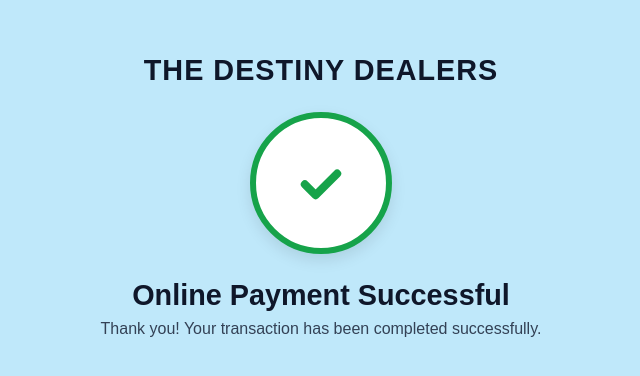
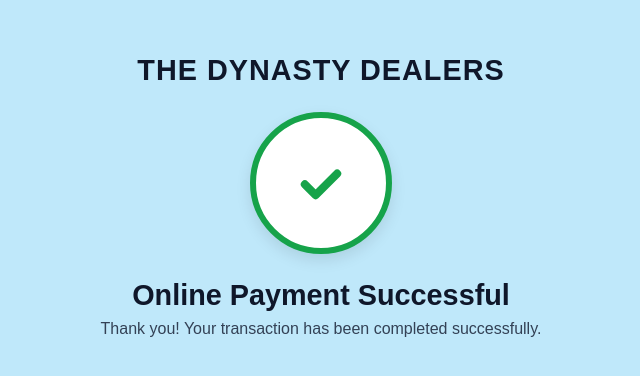
Before and after one commit to SupremeYash/Anuj, a plain HTML site: page index.html in a window 1280 px wide. Shown: the part 196-572 px from the top of the page, without its empty margins (319-959 px from the left). Drawn offline with Linux system fonts and the light colour scheme.

Commit message:
Update index.html

```diff
--- a/index.html
+++ b/index.html
@@ -85,7 +85,7 @@
 </head>
 <body>
   <!-- Brand Name -->
-  <div class="brand">The Destiny Dealers</div>
+  <div class="brand">The Dynasty Dealers</div>
 
   <!-- Success Circle -->
   <div class="success-icon">
```
